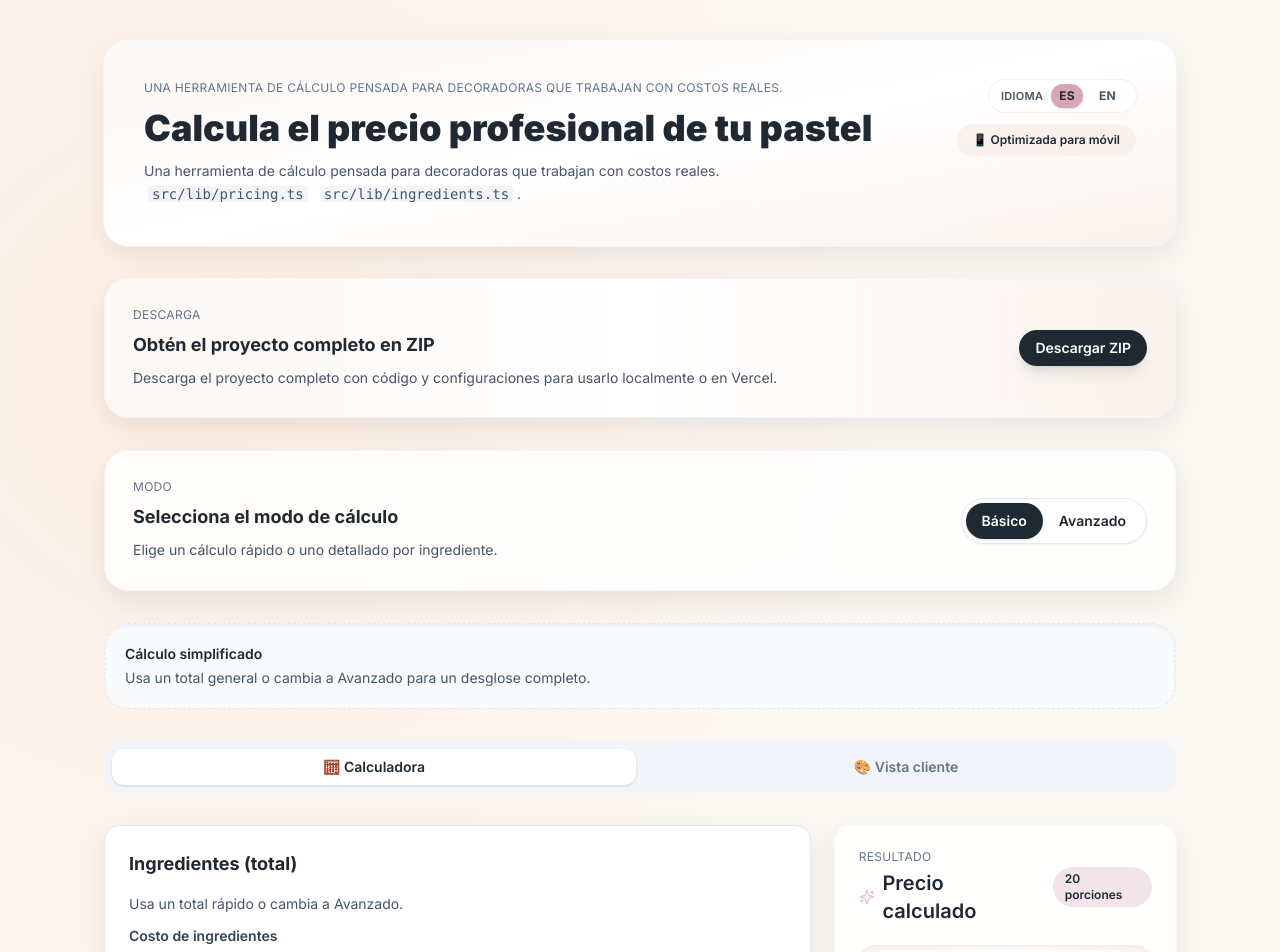
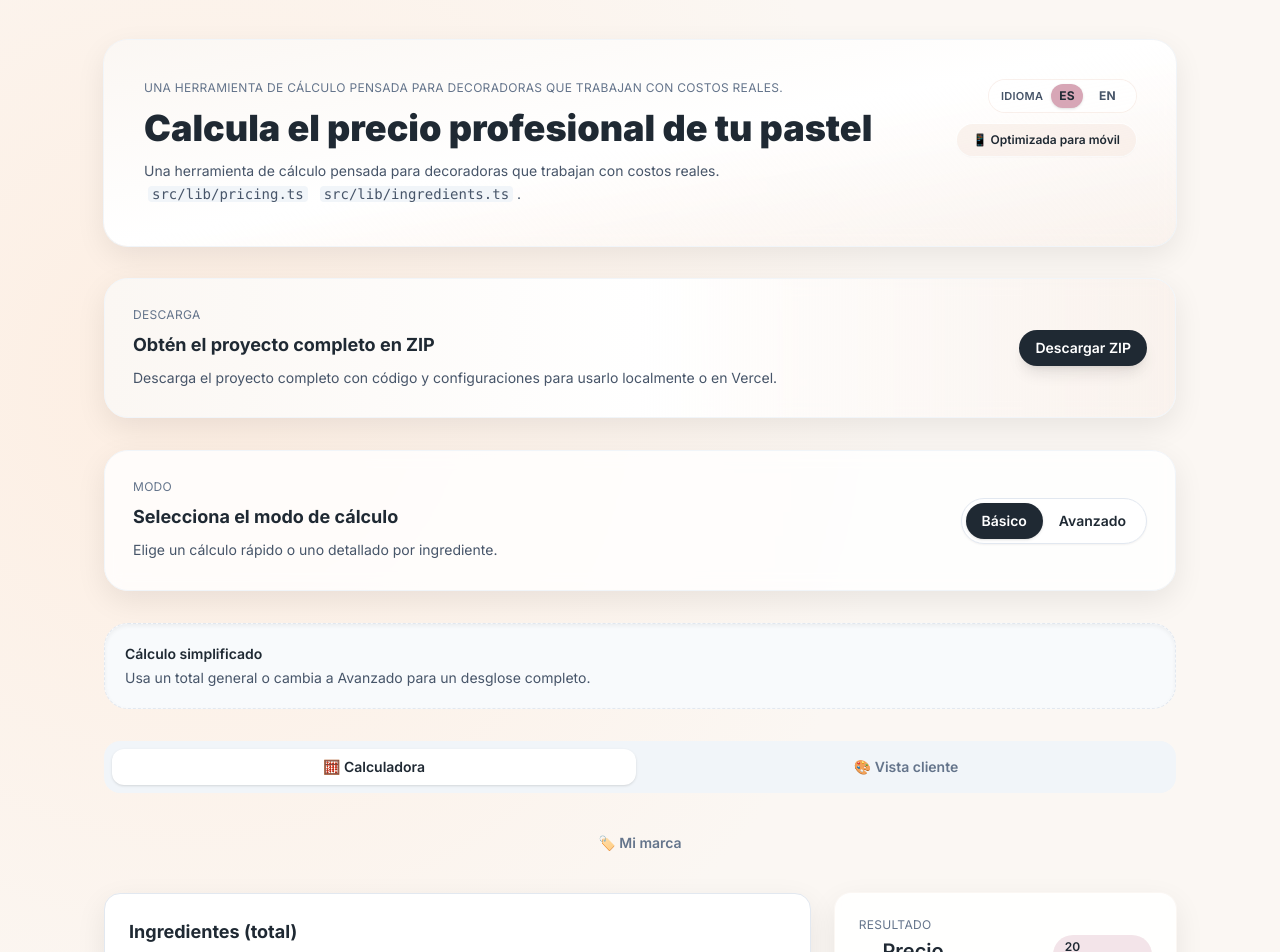
Before and after one commit to vcrs86/cake-pricing-app, a Next.js app: page / in a window 1280 px wide. Shown: the top 952 px of the page. Built offline with nearby package versions, Linux system fonts and the light colour scheme.

Commit message:
Update page.tsx

```diff
--- a/src/app/page.tsx
+++ b/src/app/page.tsx
@@ -322,6 +322,16 @@ const [businessLogo, setBusinessLogo] = useState<string | null>(null);
     🎨 Vista cliente
   </button>
 </div>
+      <button
+  onClick={() => setActiveTab("brand")}
+  className={`flex-1 rounded-xl px-4 py-2 text-sm font-semibold transition ${
+    activeTab === "brand"
+      ? "bg-white shadow text-brand-slate"
+      : "text-slate-500 hover:bg-white/60"
+  }`}
+>
+  🏷️ Mi marca
+</button>
       {activeTab === "calculator" ? (
   <section className="grid grid-cols-1 gap-6 lg:grid-cols-3">
     <div className="lg:col-span-2">
```
